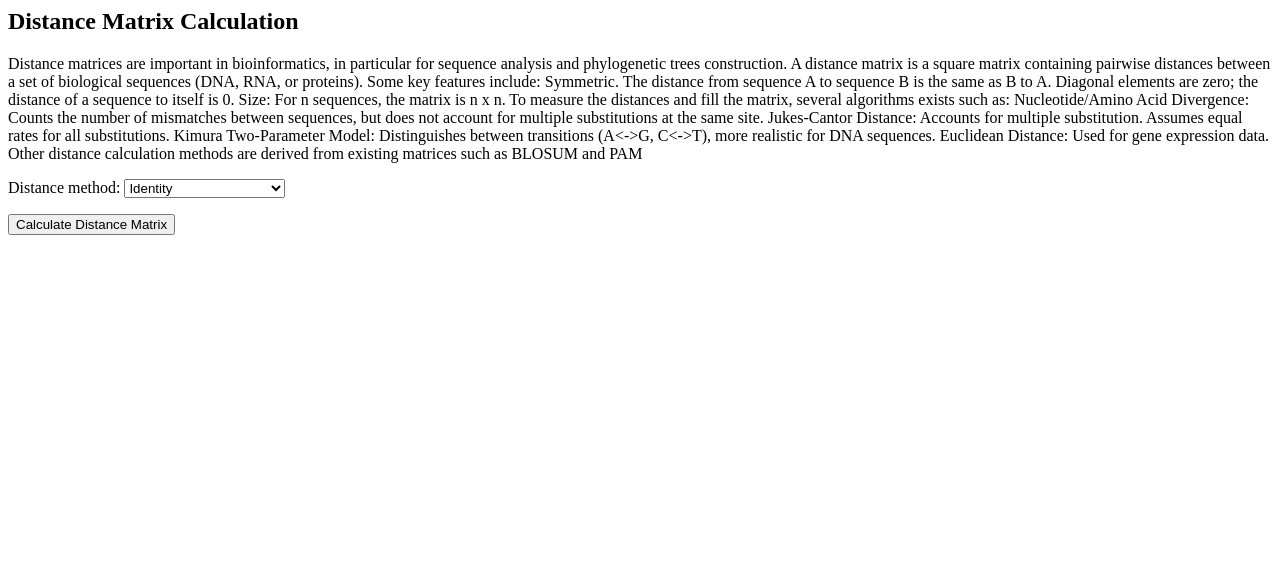
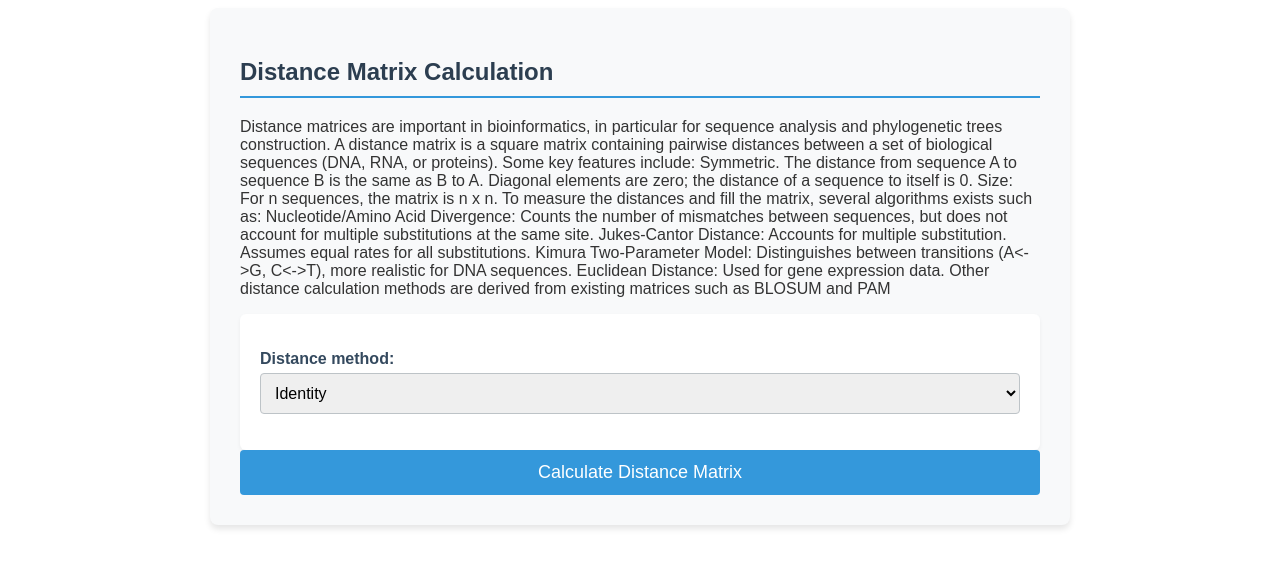
Before and after one commit to bjcabral/binf730-2024, a Django app: page /calculate-distance/ in a window 1280 px wide. Shown: the top 568 px of the page. Run offline with Django 5.2, Linux system fonts and the light colour scheme; parts of the project's set-up code (start-up, migrations or seed data) failed here and were passed over.

```diff
--- a/django-apps/Binf730Final/filesUpload/templates/calculate_distance.html
+++ b/django-apps/Binf730Final/filesUpload/templates/calculate_distance.html
@@ -51,8 +51,67 @@
     </div>
 </div>
 {% endif %}
+<style>
+    .distance-matrix-form {
+        max-width: 800px;
+        margin: 0 auto;
+        padding: 30px;
+        background-color: #f8f9fa;
+        border-radius: 8px;
+        box-shadow: 0 4px 6px rgba(0, 0, 0, 0.1);
+        font-family: Arial, sans-serif;
+        color: #333;
+    }
 
-<style>
+    h2 {
+        color: #2c3e50;
+        font-size: 24px;
+        margin-bottom: 20px;
+        border-bottom: 2px solid #3498db;
+        padding-bottom: 10px;
+    }
+
+    .form-inputs {
+        background-color: #ffffff;
+        padding: 20px;
+        border-radius: 6px;
+        box-shadow: 0 2px 4px rgba(0, 0, 0, 0.05);
+    }
+
+    label {
+        display: block;
+        margin-bottom: 5px;
+        font-weight: bold;
+        color: #34495e;
+    }
+
+    input[type="text"],
+    select,
+    textarea {
+        width: 100%;
+        padding: 10px;
+        border: 1px solid #bdc3c7;
+        border-radius: 4px;
+        font-size: 16px;
+        transition: border-color 0.3s ease;
+    }
+
+    .submit-btn {
+        display: block;
+        width: 100%;
+        padding: 12px;
+        background-color: #3498db;
+        color: white;
+        border: none;
+        border-radius: 4px;
+        font-size: 18px;
+        cursor: pointer;
+        transition: background-color 0.3s ease;
+    }
+
+    .submit-btn:hover {
+        background-color: #2980b9;
+    }
 
     .matrix-result {
         margin-top: 30px;
```
Also changed, not shown: other parts of django-apps/Binf730Final/filesUpload/templates/calculate_distance.html (+35 -30 lines).
